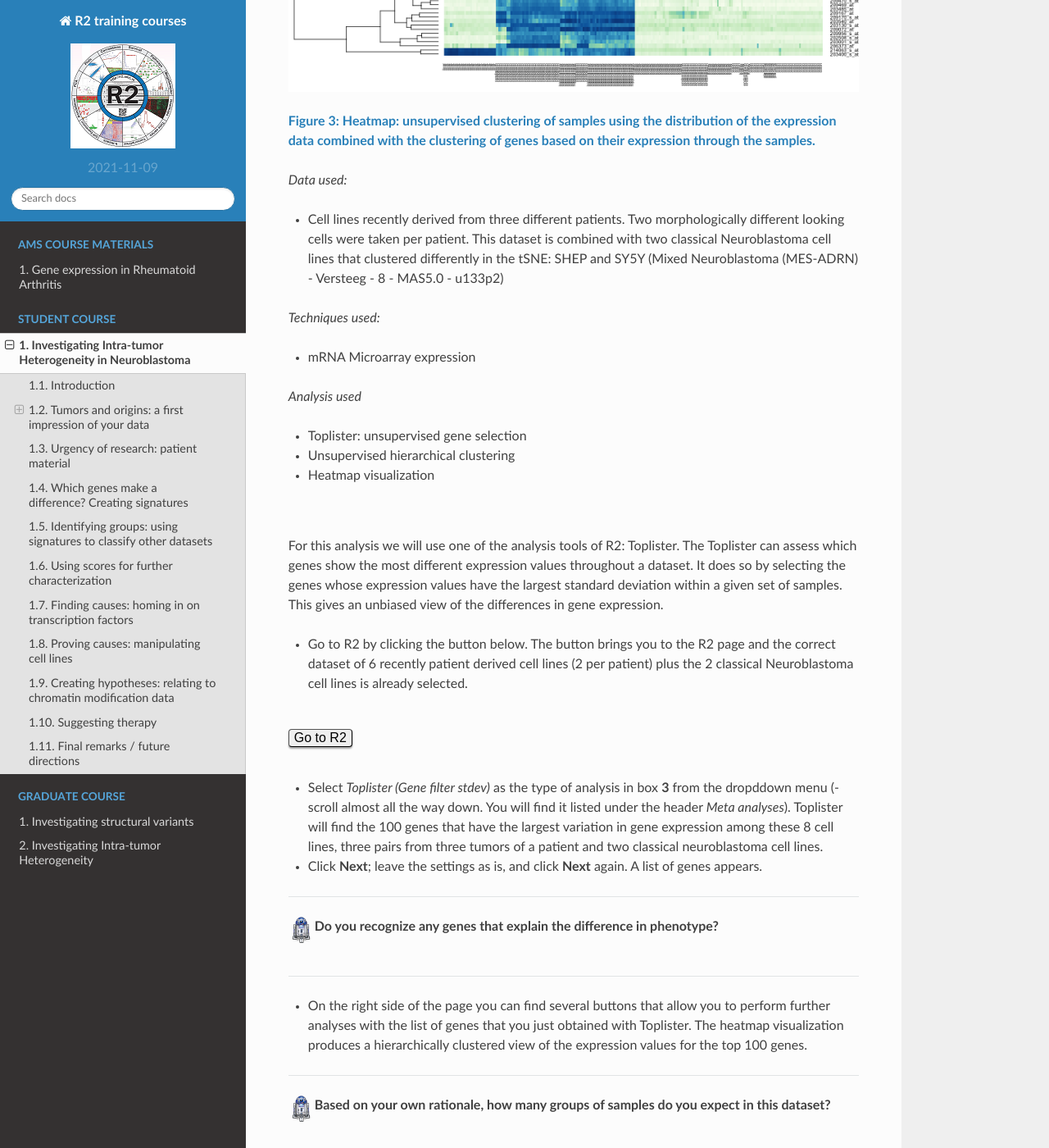
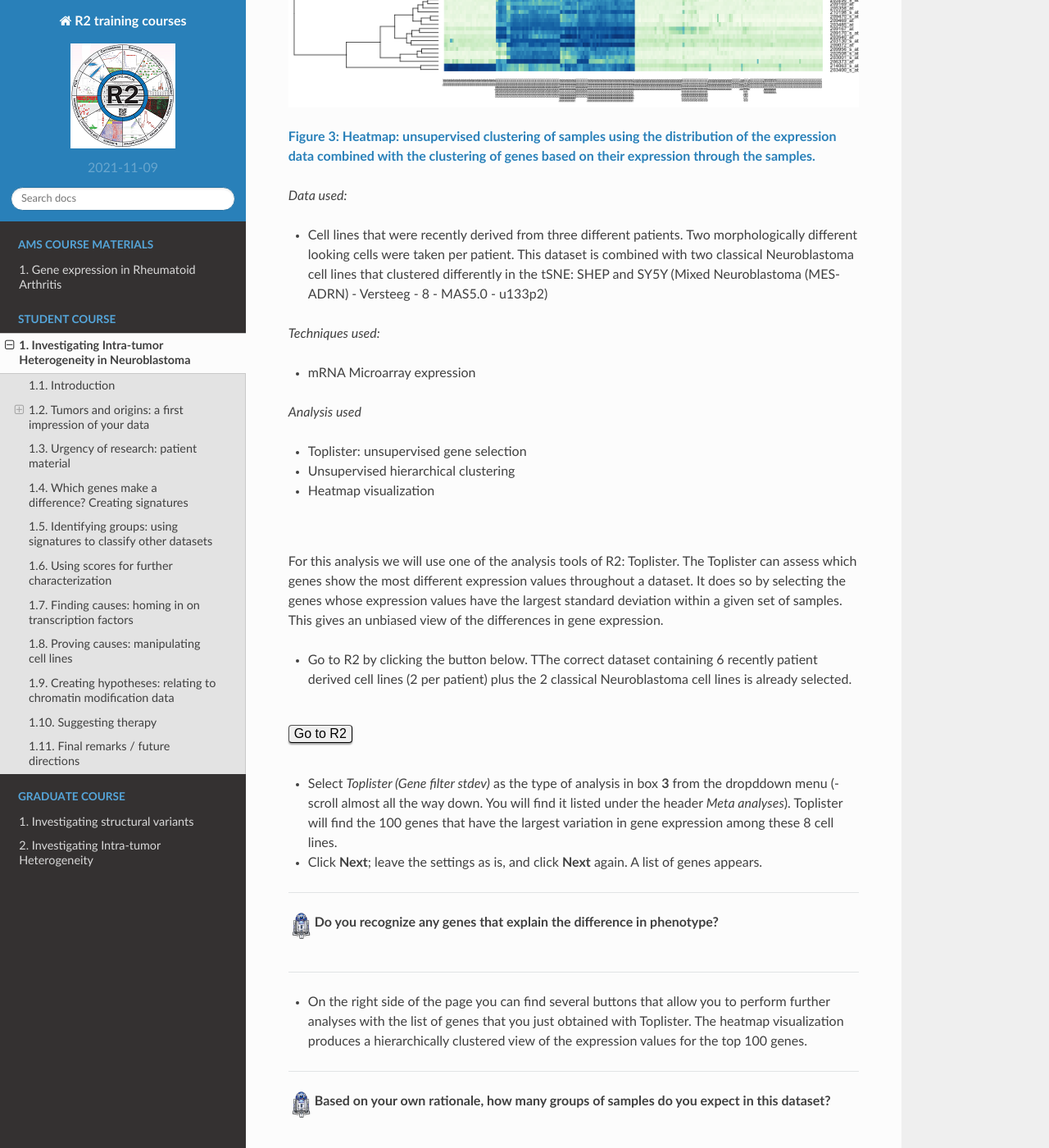
Before and after one commit to antronerds/r2-training-courses, a Sphinx documentation site: the page built from docs/Investigating_Tumor_Heterogeneity_student_version.md, in a window 1280 px wide and 1400 px high, scrolled down 6272 px. Shown: the whole window at 82% size. Built offline with Sphinx 7.4.7 and the Read the Docs theme 2.0.0, drawn with Linux system fonts in a browser that asks for light colours; some of the changed lines change nothing that is shown; some of the changed text lies outside the part shown.

```diff
--- a/docs/Investigating_Tumor_Heterogeneity_student_version.md
+++ b/docs/Investigating_Tumor_Heterogeneity_student_version.md
@@ -90,11 +90,11 @@
 
 When you analyze data, different visualizations might help to gain better insight into your dataset. Below the graph, you can find a table with adjustable settings.
 
-* Try out a different view of the same data with the following changes to the settings:
+* Try out a different view of the same data with the following changes to the settings:<br>
   Split the data in groups by switching the dropdown of **Analysis type** above the box to **gene vs track**. In the box, set the dropdown of **Track** to *itcc_model (6 cat)*. This track contains the information which sample belongs to which tumor type and is the same track that you see displayed directly underneath the graph.<br>
  The expression values on the y-axis are logarithmic by default, in the settings menu set the **Transformation** option to *None*. Also, sort the samples again on level of expression with **Extra Graph Option** set to *Track and Gene sort*. Finally, click **Submit** to obtain the graph with these adaptations.
- <br>
-* Now try the gene MYCN. Type *MYCN* in the left text field **Gene / Reporter** in the Adjustable settings box underneath the graph, and click on MYCN in the list that pops up. Click **Submit** in order to change your gene.
+<br>
+* Now try the gene MYCN. Type *MYCN* in the left input field **Gene / Reporter** in the Adjustable settings box underneath the graph, and click on MYCN in the list that pops up. Click **Submit** in order to change your gene.<br>
 * Hover with your mouse over the track underneath the graph or over the data points, to find out which itcc_model belongs to which group of samples.
 
 ---------
@@ -110,7 +110,7 @@
 
 ---------
 
-##### Clustering with tSNE maps
+##### Clustering with t-SNE maps
 
 We've seen that the expression of genes differs among the samples and some types of tumors seem to specifically express certain genes. To further explore the type of data we're dealing with, an unbiased unsupervised type of clustering analysis is a good idea. The t-SNE algorithm is an algorithm that was developed in recent years. It finds similarity in expression profiles of samples and will clump similar cells together on a map.
 
@@ -120,9 +120,9 @@
 <br>
 <br>
 
-* Under the graph, a menu allows the user to adapt settings. Colors of the graph points are not set by default. To color the graph with a biologically meaningful annotation, find the **Color mode** dropdown and select *Color by Track*. Now set the **Color track** dropdown to use the *itcc_model* track again, and click **Next** to show the changes.
+* Under the graph, a menu allows the user to adapt settings. Colors of the graph points are not set by default. To color the graph with a biologically meaningful annotation, find the **Color mode** dropdown and select *Color by Track*. Now set the **Color track** dropdown to use the *itcc_model* track again, and click **Submit** to show the changes.
 
-* The t-SNE algorithm has a parameter called **perplexity**, which determines how much attraction points have on a map towards each other. Set the perplexity value to *5* and click **next** again.
+* The t-SNE algorithm has a parameter called **perplexity**, which determines how much attraction points have on a map towards each other. Set the perplexity value to *5* and click **Submit** again.
 
 ------
 
@@ -169,7 +169,7 @@
 
 
 *Data used:*
-  * Cell lines recently derived from three different patients. Two morphologically different looking cells were taken per patient. This dataset is combined with two classical Neuroblastoma cell lines that clustered differently in the tSNE: SHEP and SY5Y (Mixed Neuroblastoma (MES-ADRN) - Versteeg - 8 - MAS5.0 - u133p2)
+  * Cell lines that were recently derived from three different patients. Two morphologically different looking cells were taken per patient. This dataset is combined with two classical Neuroblastoma cell lines that clustered differently in the tSNE: SHEP and SY5Y (Mixed Neuroblastoma (MES-ADRN) - Versteeg - 8 - MAS5.0 - u133p2)
 
 *Techniques used:*
 * mRNA Microarray expression
@@ -184,7 +184,7 @@
 
 For this analysis we will use one of the analysis tools of R2: Toplister. The Toplister can assess which genes show the most different expression values throughout a dataset. It does so by selecting the genes whose expression values have the largest standard deviation within a given set of samples. This gives an unbiased view of the differences in gene expression.
 
-* Go to R2 by clicking the button below. The button brings you to the R2 page and the correct dataset of 6 recently patient derived cell lines (2 per patient) plus the 2 classical Neuroblastoma cell lines is already selected.
+* Go to R2 by clicking the button below. TThe correct dataset containing 6 recently patient derived cell lines (2 per patient) plus the 2 classical Neuroblastoma cell lines is already selected.
 <br>
 
 <form name="ps_avgpres_gse90803geo8_u133p2" action="https://hgserver1.amc.nl/cgi-bin/r2/main.cgi" enctype="multipart/form-data" target="R2" method="post">
@@ -194,7 +194,7 @@
 <br>
 <br>
 
-* Select *Toplister (Gene filter stdev)* as the type of analysis in box **3** from the dropddown menu (- scroll almost all the way down. You will find it listed under the header *Meta analyses*). Toplister will find the 100 genes that have the largest variation in gene expression among these 8 cell lines, three pairs from three tumors of a patient and two classical neuroblastoma cell lines.
+* Select *Toplister (Gene filter stdev)* as the type of analysis in box **3** from the dropddown menu (- scroll almost all the way down. You will find it listed under the header *Meta analyses*). Toplister will find the 100 genes that have the largest variation in gene expression among these 8 cell lines.
 * Click **Next**; leave the settings as is, and click **Next** again. A list of genes appears.
 
 ---------
```
